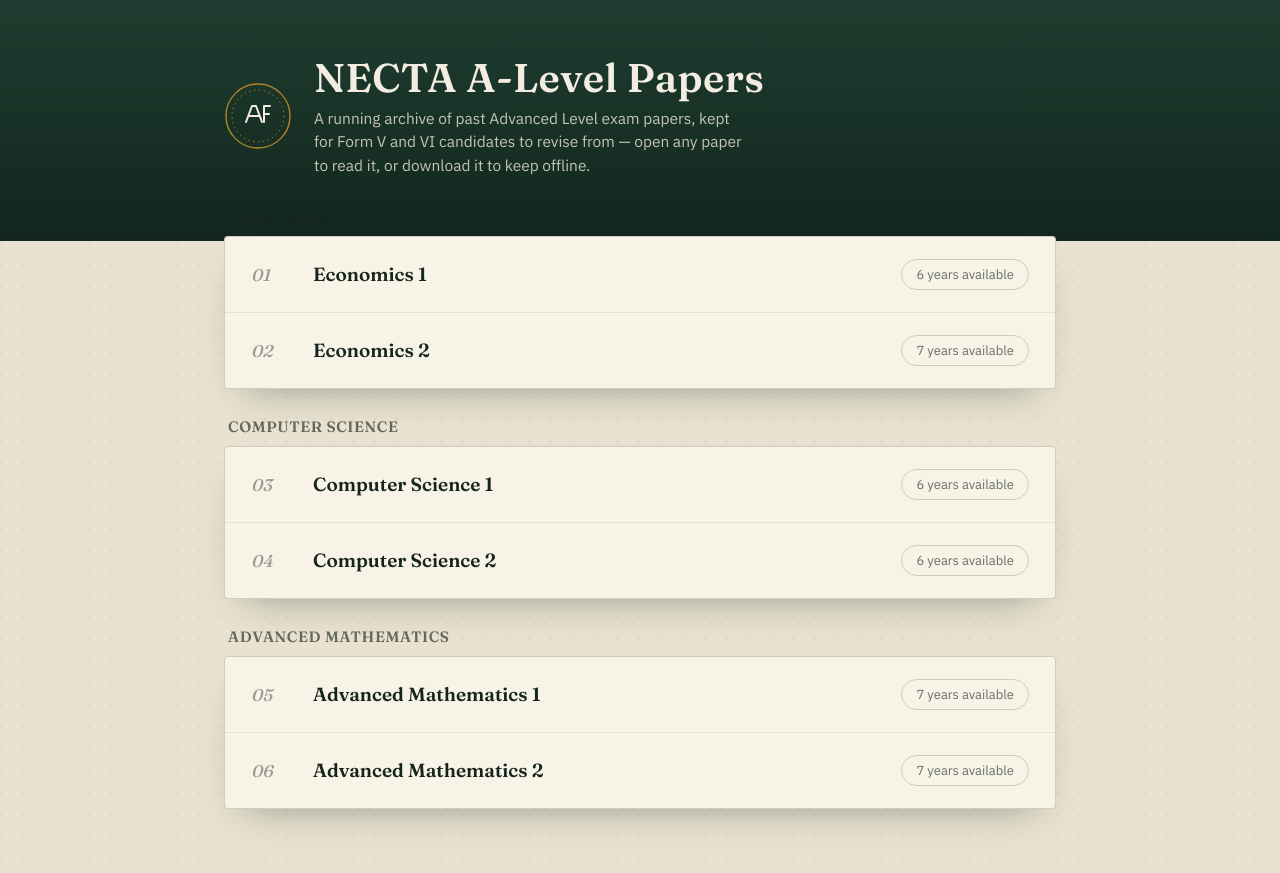
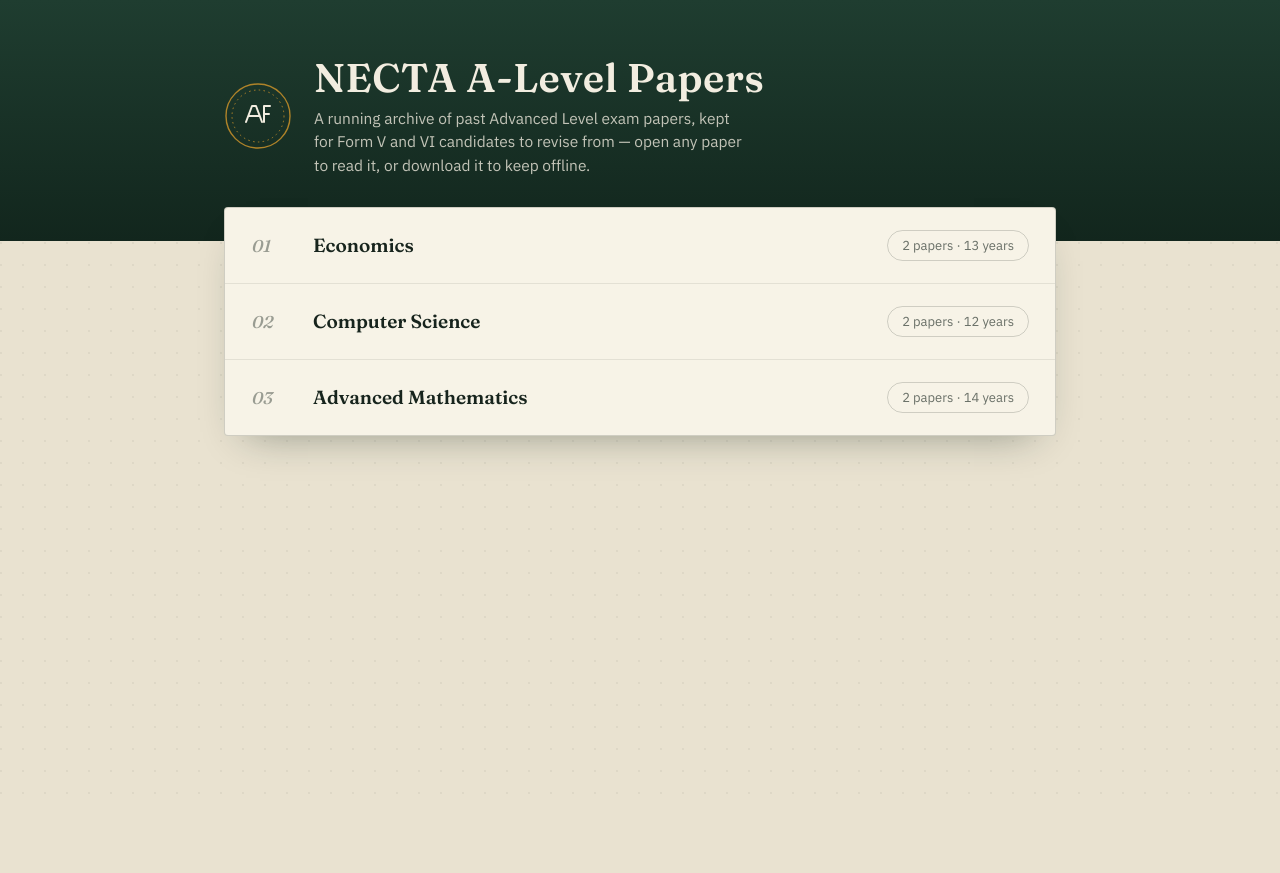
Before and after one commit to visualixefoundation/necta-exams, a Next.js app: page / in a window 1280 px wide. After the commit the page ends 800 px from the top, so only its background shows below. Built offline with nearby package versions, Linux system fonts and the light colour scheme.

Commit message:
Home: show only 3 category cards

```diff
--- a/app/page.js
+++ b/app/page.js
@@ -23,31 +23,31 @@
 
       <main className="wrap">
         <section className="register">
-          {categories.map((cat) => {
+          <div className="ledger">
+            {categories.map((cat, i) => {
               const items = getSubjectsByCategory(cat.id);
+              const totalYears = items.reduce(
+                (sum, s) => sum + s.years.length,
+                0
+              );
+              const entry = String(i + 1).padStart(2, "0");
               return (
-              <div className="category-block" key={cat.id}>
-                <h2 className="category-title">{cat.name}</h2>
-                <div className="ledger">
-                  {items.map((s) => (
                 <Link
-                      key={s.slug}
-                      href={`/${s.slug}`}
+                  key={cat.id}
+                  href={`/${cat.id}`}
                   className="ledger-row"
                 >
-                      <span className="ledger-num">{s.entry}</span>
+                  <span className="ledger-num">{entry}</span>
                   <span>
-                        <p className="ledger-name">{s.name}</p>
+                    <p className="ledger-name">{cat.name}</p>
                   </span>
                   <span className="ledger-count">
-                        {s.years.length} years available
+                    {items.length} papers · {totalYears} years
                   </span>
                 </Link>
-                  ))}
-                </div>
-              </div>
               );
             })}
+          </div>
         </section>
       </main>
     </>
```
Lines whose indentation alone changed are shown as unchanged.
